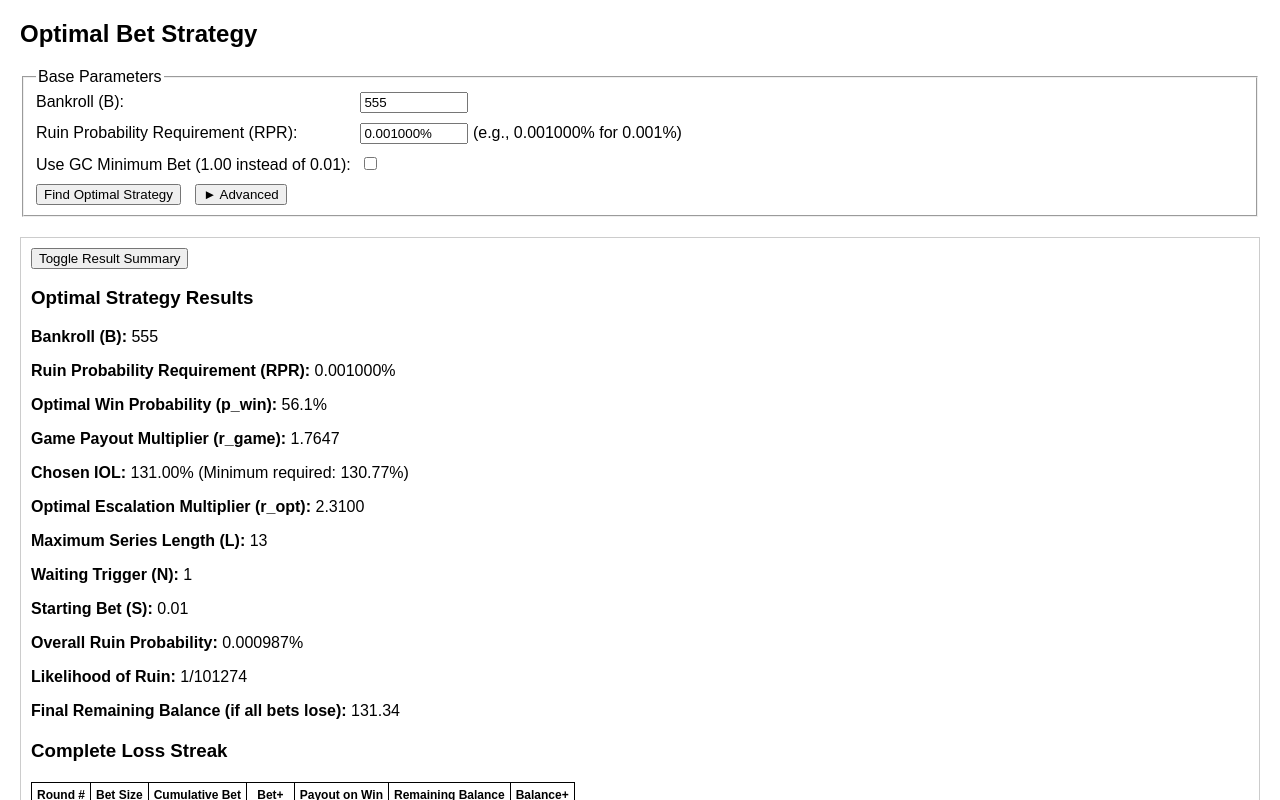
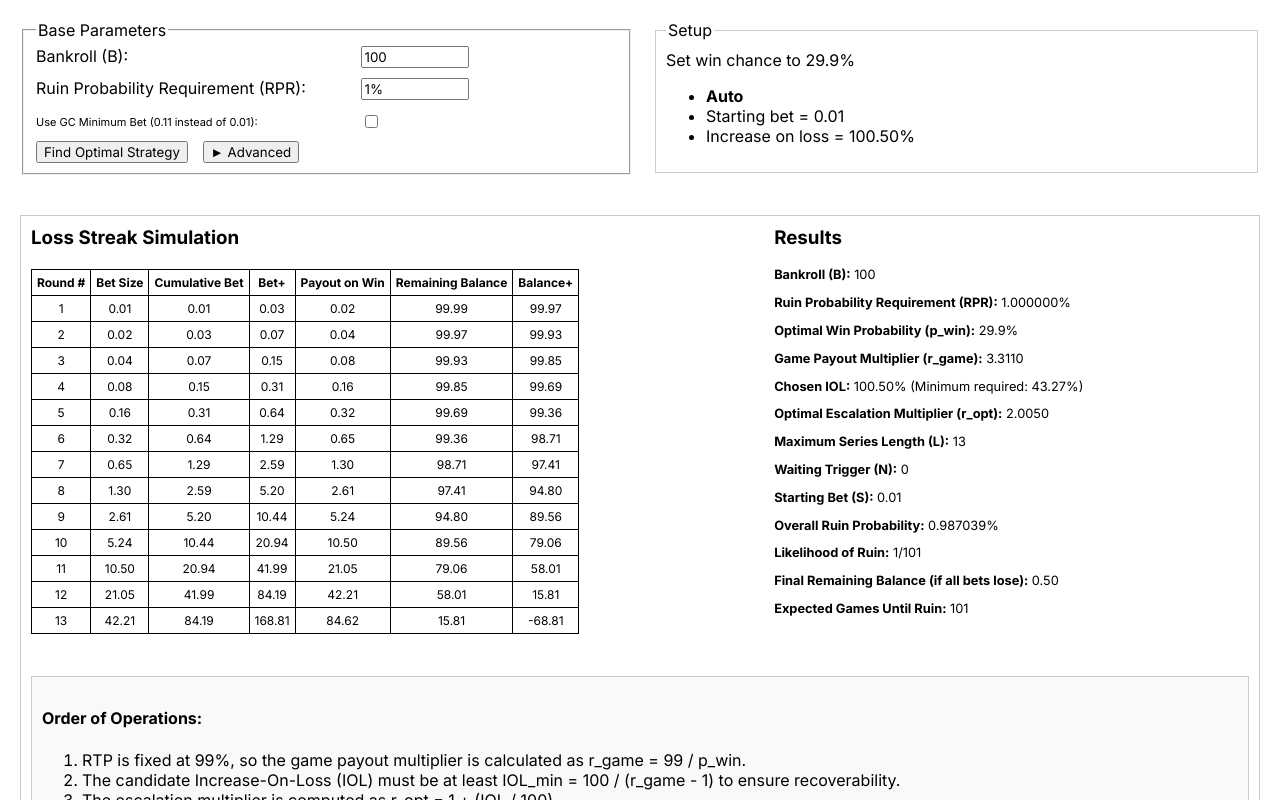
Before and after one commit to rileypetersen/ruinscape, a plain HTML site: page index.html in a window 1280 px wide. Both pictures are taken after a click on the button "Find Optimal Strategy". Shown: the top 800 px of the page. Drawn offline with Linux system fonts and the light colour scheme.

Commit message:
Initial commit for simulation implementation

```diff
--- a/index.html
+++ b/index.html
@@ -2,45 +2,57 @@
 <html lang="en">
 <head>
   <meta charset="UTF-8">
+  <meta name="viewport" content="width=device-width, initial-scale=1">
   <title>Optimal Bet Strategy</title>
+  <link href="https://fonts.googleapis.com/css2?family=Inter:wght@400;700&display=swap" rel="stylesheet">
   <style>
-    body { font-family: sans-serif; margin: 20px; }
+    body { font-family: 'Inter', sans-serif; margin: 20px; }
+    input, button, select, textarea { font-family: 'Inter', sans-serif; }
     fieldset { margin-bottom: 20px; }
     .inputRow { margin-bottom: 10px; }
     label { display: inline-block; width: 320px; }
     input[type="text"] { width: 100px; }
+    input[type="checkbox"] { vertical-align: middle; }
     #results { margin-top: 20px; padding: 10px; border: 1px solid #ccc; }
     #resultSummary { margin-bottom: 20px; }
     .error { color: red; font-weight: bold; }
     .notice { color: blue; font-weight: bold; }
-    button { margin-right: 10px; }
+    button { margin-right: 10px; font-family: 'Inter', sans-serif; }
     table { border-collapse: collapse; margin-top: 20px; font-size: 12px; }
     table, th, td { border: 1px solid black; }
     th, td { padding: 5px; text-align: center; }
+    @media screen and (max-width: 960px) {
+      #topRow { flex-direction: column !important; }
+      #topRow fieldset, #advancedSection fieldset { box-sizing: border-box; width: 100% !important; margin: 0 0 20px 0 !important; border: 1px solid #ccc !important; padding: 10px !important; }
+    }
   </style>
 </head>
 <body>
-  <h2>Optimal Bet Strategy</h2>
-
-  <!-- Base Parameters: Only Bankroll and RPR are inputs (plus GC for Sₘᵢₙ) -->
-  <fieldset>
+  <!-- <h2>Dice Strategy Generator</h2> -->
+  <div id="topRow" style="display: flex; flex-direction: row; align-items: flex-start; gap: 20px; width: 100%;">
+    <fieldset style="width: 50%;">
       <legend>Base Parameters</legend>
       <div class="inputRow">
         <label for="B">Bankroll (B):</label>
-      <input type="text" id="B" value="555">
+        <input type="text" id="B" value="100">
       </div>
       <div class="inputRow">
         <label for="rpr">Ruin Probability Requirement (RPR):</label>
-      <input type="text" id="rpr" value="0.001000%">
-      <span>(e.g., 0.001000% for 0.001%)</span>
+        <input type="text" id="rpr" value="1%">
       </div>
       <div class="inputRow">
-      <label for="gc">Use GC Minimum Bet (1.00 instead of 0.01):</label>
+        <label for="gc" style="font-size: 11px;">Use GC Minimum Bet (0.11 instead of 0.01):</label>
         <input type="checkbox" id="gc">
       </div>
       <button onclick="simulateOptimalStrategy()">Find Optimal Strategy</button>
       <button id="toggleAdvanced" onclick="toggleAdvanced()">► Advanced</button>
     </fieldset>
+
+    <fieldset id="setupSection" style="width: 50%; border: 1px solid #ccc; padding: 10px;">
+      <legend>Setup</legend>
+      <div id="setupContent">Setup info will appear here upon calculation</div>
+    </fieldset>
+  </div>
 
   <!-- Advanced Section (hidden by default) -->
   <div id="advancedSection" style="display: none;">
@@ -92,6 +104,15 @@
       return Number(Math.round(num + "e" + decimals) + "e-" + decimals);
     }
 
+    // Add helper functions for decimal arithmetic (rounded to 8 decimals) near the top of the script, after roundTo:
+    function decMul(a, b) {
+      return Number((a * b).toFixed(8));
+    }
+
+    function decAdd(a, b) {
+      return Number((a + b).toFixed(8));
+    }
+
     // --- Core Model Computation ---
     // This function computes all parameters given a candidate p_win and IOL.
     // p_win is in percent.
@@ -103,7 +124,7 @@
       let B = parseFloat(document.getElementById("B").value);
       let RPR_raw = document.getElementById("rpr").value.replace("%", "");
       let RPR = parseFloat(RPR_raw) / 100;  // e.g., 0.001000% becomes 0.00001.
-      let S_min = document.getElementById("gc").checked ? 1.00 : 0.01;
+      let S_min = document.getElementById("gc").checked ? 0.11 : 0.01;
 
       if (isNaN(B) || B <= 0) errors.push("Bankroll (B) must be a positive number.");
       if (isNaN(p_win) || p_win < 2 || p_win > 98) errors.push("Candidate p_win must be between 2% and 98%.");
@@ -168,7 +189,8 @@
     function displayResults(params) {
       const resultsDiv = document.getElementById("results");
 
-      let summaryHtml = "<h3>Optimal Strategy Results</h3>";
+      let summaryHtml = "<h3 style='margin-top:0;'>Results</h3>";
+      summaryHtml += "<div style='font-size:0.8em;'>";
       summaryHtml += "<p><strong>Bankroll (B):</strong> " + params.B + "</p>";
       summaryHtml += "<p><strong>Ruin Probability Requirement (RPR):</strong> " + (params.RPR * 100).toFixed(6) + "%</p>";
       summaryHtml += "<p><strong>Optimal Win Probability (p_win):</strong> " + params.p_win.toFixed(1) + "%</p>";
@@ -182,33 +204,61 @@
       summaryHtml += "<p><strong>Likelihood of Ruin:</strong> 1/" + params.likelihood + "</p>";
       summaryHtml += "<p><strong>Final Remaining Balance (if all bets lose):</strong> " + params.finalBalance.toFixed(2) + "</p>";
 
-      let toggleHtml = "<button onclick='toggleResultSummary()'>Toggle Result Summary</button>";
-      toggleHtml += "<div id='resultSummary'>" + summaryHtml + "</div>";
+      // Updated expected games calculation using reciprocal of overallRuinProb
+      let expectedGames = 1 / params.overallRuinProb;
+      summaryHtml += "<p><strong>Expected Games Until Ruin:</strong> " + expectedGames.toFixed(0) + "</p>";
+
+      let setupHtml = "Set win chance to " + params.p_win.toFixed(1) + "%<br>";
+      if (params.N > 0) {
+          setupHtml += "Set base bet to 0.00<br>";
+          setupHtml += "<ul>";
+          setupHtml += "<li><strong>Custom</strong></li>";
+          setupHtml += "<li>Streak greater than " + params.N + " losses, Increase amount " + params.IOL.toFixed(2) + "%</li>";
+          setupHtml += "<li>First streak of " + params.N + " losses, set amount to " + params.S.toFixed(2) + "</li>";
+          setupHtml += "<li>Every 1 win, reset amount</li>";
+          setupHtml += "</ul>";
+      } else {
+          setupHtml += "<ul>";
+          setupHtml += "<li><strong>Auto</strong></li>";
+          setupHtml += "<li>Starting bet = " + params.S.toFixed(2) + "</li>";
+          setupHtml += "<li>Increase on loss = " + params.IOL.toFixed(2) + "%</li>";
+          setupHtml += "</ul>";
+      }
+
+      document.getElementById("setupContent").innerHTML = setupHtml;
+      document.getElementById("setupSection").style.display = 'block';
+
+      let summaryDisplayHtml = "<div id='resultSummary'>" + summaryHtml + "</div>";
 
       let tableHtml = buildSimulationTable(params);
 
       let explanationHtml = "<div id='explanation' style='margin-top:20px; padding:10px; border:1px solid #ccc; background-color:#f9f9f9;'>";
       explanationHtml += "<h4>Order of Operations:</h4>";
       explanationHtml += "<ol>";
-      explanationHtml += "<li>RTP is fixed at 99%, so r_game = 99 / p_win.</li>";
-      explanationHtml += "<li>The minimum increase on loss (IOL) is free, but must be at least IOL_min = 100/(r_game - 1).</li>";
-      explanationHtml += "<li>The escalation multiplier is r_opt = 1 + (IOL/100).</li>";
-      explanationHtml += "<li>Maximum series length is L = floor( ln(B/Sₘᵢₙ+1) / ln(r_opt) ).</li>";
-      explanationHtml += "<li>Waiting trigger is N = max(0, ceil( ln(RPR)/ln(1 - p_win/100) ) - L), so that overall ruin probability = (p_loss)^(N+L) ≤ RPR.</li>";
-      explanationHtml += "<li>Starting bet is S = B / (r_opt^L - 1).</li>";
-      explanationHtml += "<li>Final remaining balance = B*(r_opt - 2)/(r_opt - 1).</li>";
-      explanationHtml += "<li>The simulation chooses the candidate (p_win and IOL) that minimizes the final remaining balance (but remains > 0) while meeting the RPR threshold.</li>";
+      explanationHtml += "<li>RTP is fixed at 99%, so the game payout multiplier is calculated as r_game = 99 / p_win.</li>";
+      explanationHtml += "<li>The candidate Increase-On-Loss (IOL) must be at least IOL_min = 100 / (r_game - 1) to ensure recoverability.</li>";
+      explanationHtml += "<li>The escalation multiplier is computed as r_opt = 1 + (IOL / 100).</li>";
+      explanationHtml += "<li>The maximum series length is L = floor( ln(B/S_min + 1) / ln(r_opt) ), where S_min is the minimum bet (0.11 if GC is used, otherwise 0.01). If L is less than 1, it is set to 1.</li>";
+      explanationHtml += "<li>The waiting trigger is determined as N = max(0, ceil( ln(RPR) / ln(1 - p_win/100) ) - L), ensuring that the overall ruin probability (p_loss)^(N+L) does not exceed RPR, with p_loss = 1 - p_win/100.</li>";
+      explanationHtml += "<li>The starting bet is S = B / (r_opt^L - 1).</li>";
+      explanationHtml += "<li>If all bets are lost, the final remaining balance is B*(r_opt - 2)/(r_opt - 1).</li>";
+      explanationHtml += "<li>The simulation iterates candidate pairs (p_win and IOL) and selects the one that minimizes the final remaining balance while meeting the RPR threshold, preferring candidates with N = 0 when available.</li>";
       explanationHtml += "</ol>";
       explanationHtml += "</div>";
 
-      resultsDiv.innerHTML = toggleHtml + tableHtml + explanationHtml;
+      let resultContainer = "<div id='resultContainer' style='display: flex; flex-wrap: wrap; align-items: flex-start; gap: 20px;'>" +
+                            "<div id='resultTableContainer' style='flex: 1 1 auto;'>" + tableHtml + "</div>" +
+                            "<div id='resultSummaryContainer' style='flex: 1 1 300px;'>" + summaryDisplayHtml + "</div>" +
+                            "</div>";
+
+      resultsDiv.innerHTML = resultContainer + explanationHtml;
     }
 
     // --- Build Simulation Table ---
     // This table shows the complete loss streak:
     // First N rounds are "waiting" rounds (0 bets), then L rounds of actual bets.
     function buildSimulationTable(params) {
-      let html = "<h3>Complete Loss Streak</h3>";
+      let html = "<h3 style='margin-top:0;'>Loss Streak Simulation</h3>";
       html += "<table><tr>";
       html += "<th>Round #</th>";
       html += "<th>Bet Size</th>";
@@ -219,34 +269,38 @@
       html += "<th>Balance+</th>";
       html += "</tr>";
 
-      // First, add waiting rounds (N rounds with 0 bet)
+      // Round the initial bet for UI display (S0 already rounded to two decimals)
+      let S0 = Number(params.S.toFixed(2));
+
+      // Waiting rounds (N rounds): round all numeric UI values
       for (let i = 1; i <= params.N; i++) {
         html += "<tr>";
         html += "<td>" + i + " (Wait)</td>";
-        html += "<td>0.00</td>";
-        html += "<td>0.00</td>";
-        // For waiting rounds, if lost, the first betting round would occur:
-        html += "<td>" + params.S.toFixed(2) + "</td>";  // Bet+ equals starting bet S
+        html += "<td>" + (0).toFixed(2) + "</td>";
+        html += "<td>" + (0).toFixed(2) + "</td>";
+        // For waiting rounds, if lost, the next bet would be S0:
+        html += "<td>" + S0.toFixed(2) + "</td>";
         html += "<td>N/A</td>";
         html += "<td>" + params.B.toFixed(2) + "</td>";
-        html += "<td>" + (params.B - params.S).toFixed(2) + "</td>";
+        html += "<td>" + (params.B - S0).toFixed(2) + "</td>";
         html += "</tr>";
       }
 
-      // Then, add the actual betting rounds (L rounds)
+      // Actual betting rounds (L rounds): round UI values to 2 decimals
       let cumulative = 0;
-      for (let i = params.N + 1; i <= params.N + params.L; i++) {
-        let j = i - params.N; // j = 1,...,L
-        let bet = params.S * Math.pow(params.r_opt, j - 1);
-        cumulative += bet;
-        let payout = params.S * Math.pow(params.r_opt, j);
+      for (let j = 1; j <= params.L; j++) {
+        // Compute current bet using S0
+        let currentBet = S0 * Math.pow(params.r_opt, j - 1);
+        cumulative = cumulative + currentBet;
+        let nextBet = S0 * Math.pow(params.r_opt, j);
+        let betPlus = cumulative + nextBet;
+        let payout = nextBet;
         let balance = params.B - cumulative;
-        // Bet+ is the cumulative bet if the next bet is placed
-        let betPlus = cumulative + payout;
         let balancePlus = params.B - betPlus;
+
         html += "<tr>";
-        html += "<td>" + i + "</td>";
-        html += "<td>" + bet.toFixed(2) + "</td>";
+        html += "<td>" + (params.N + j) + "</td>";
+        html += "<td>" + currentBet.toFixed(2) + "</td>";
         html += "<td>" + cumulative.toFixed(2) + "</td>";
         html += "<td>" + betPlus.toFixed(2) + "</td>";
         html += "<td>" + payout.toFixed(2) + "</td>";
@@ -257,12 +311,6 @@
 
       html += "</table>";
       return html;
-    }
-
-    // --- Toggle Result Summary ---
-    function toggleResultSummary() {
-      const summaryDiv = document.getElementById("resultSummary");
-      summaryDiv.style.display = (summaryDiv.style.display === "none") ? "block" : "none";
     }
 
     // --- Main Calculate Function (for manual calculation) ---
@@ -292,9 +340,17 @@
           if (candidateParams.errors.length > 0) continue;
           if (candidateParams.overallRuinProb > candidateParams.RPR) continue;
           if (candidateParams.r_opt <= 2) continue;
-          // Prioritize candidate with minimal waiting trigger (N).
-          if (candidateParams.N < bestCandidateN ||
-              (candidateParams.N === bestCandidateN && candidateParams.finalBalance < bestFinalBalance)) {
+          // Prefer candidates that do not require any waiting rounds (N == 0).
+          if (candidateParams.N === 0) {
+              // If we haven't selected a candidate with N == 0 yet, or found one with a lower final balance
+              if (bestCandidateN !== 0 || candidateParams.finalBalance < bestFinalBalance) {
+                  bestCandidateN = 0;
+                  bestFinalBalance = candidateParams.finalBalance;
+                  bestCandidate.p_win = p;
+                  bestCandidate.IOL = IOL;
+              }
+          } else if (bestCandidateN !== 0 && (candidateParams.N < bestCandidateN ||
+                       (candidateParams.N === bestCandidateN && candidateParams.finalBalance < bestFinalBalance))) {
               bestCandidateN = candidateParams.N;
               bestFinalBalance = candidateParams.finalBalance;
               bestCandidate.p_win = p;
```
Lines whose indentation alone changed are shown as unchanged.
